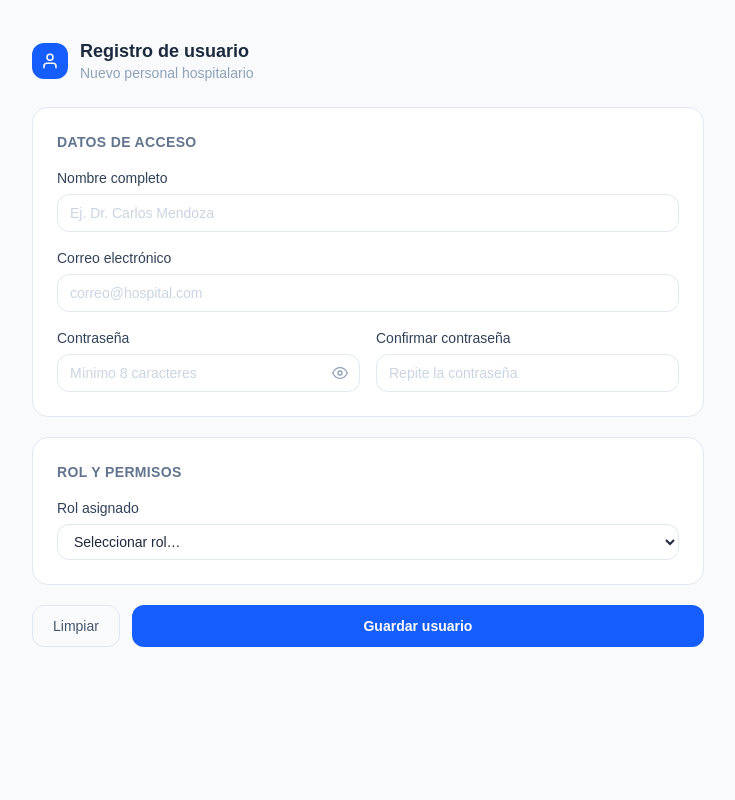
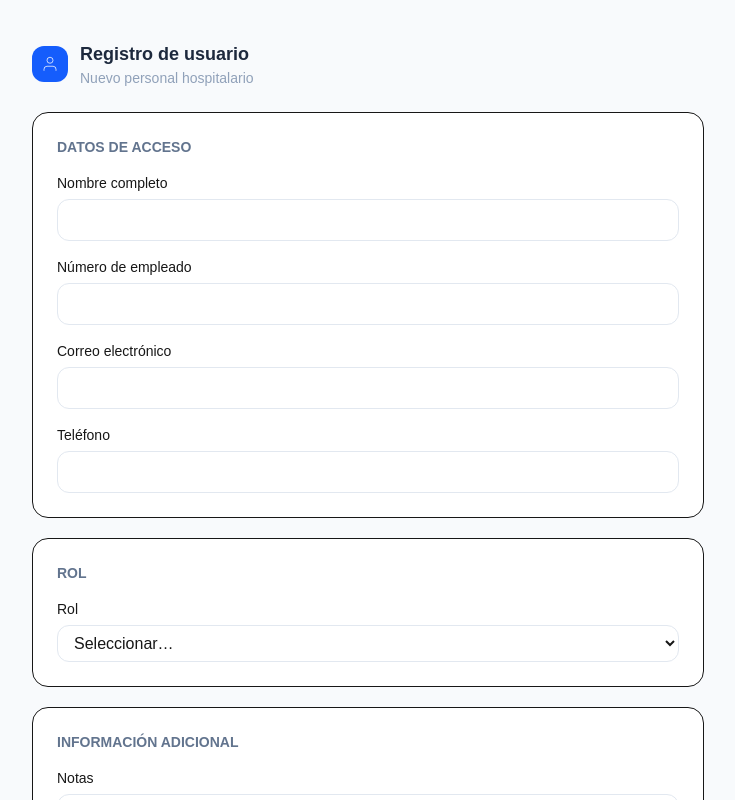
Before and after one commit to DiegoMendozaMateo/Desarrollo-equipo1, a Next.js app: page /registro in a window 1280 px wide. Shown: the top 800 px of the page, without its empty margins (272-1007 px from the left). Built offline with nearby package versions, Linux system fonts and the light colour scheme.

Commit message:
version anterior 2

```diff
--- a/app/api/auth/register/route.ts
+++ b/app/api/auth/register/route.ts
@@ -1,62 +1,79 @@
-import { NextRequest, NextResponse } from "next/server";
+import { NextResponse } from "next/server";
 import bcrypt from "bcrypt";
-import {getUserByEmail, createUser} from "@/models/usuarios.model";
+import {
+  getUserByEmail,
+  getUserByTelefono,
+  createUser,
+} from "@/models/usuarios.model";
 
-export async function POST(req: NextRequest) {
+export async function POST(req: Request) {
   try {
-    const { nombre, email, password, rol_id , telefono, datos_adicionales, } = await req.json();
+    const body = await req.json();
+    const { nombre, email, numero_empleado, telefono, rol_id, turno } = body;
 
-    if (!nombre || !email || !password || !rol_id || !telefono) {
+    // 1. Validaciones básicas
+    if (!nombre || !email || !numero_empleado || !rol_id || !telefono) {
       return NextResponse.json(
-        { error: "Todos los campos son requeridos" },
+        { error: "Faltan datos obligatorios: nombre, email, numero_empleado, telefono y rol_id son requeridos" },
         { status: 400 }
       );
     }
 
-    // Verificar si el email ya existe
-    const existing = await getUserByEmail(email);
-    if (existing) {
+    // 2. Verificar duplicados
+    const [emailExists, telefonoExists] = await Promise.all([
+      getUserByEmail(email),
+      getUserByTelefono(telefono),
+    ]);
+
+    if (emailExists) {
       return NextResponse.json(
-        { error: "El correo ya está registrado" },
-        { status: 409 }
+        { error: "El email ya está registrado" },
+        { status: 400 }
       );
     }
-
-    // Verificar correo electrónico válido
-    const emailRegex = /^[^\s@]+@[^\s@]+\.[^\s@]+$/;
-    if (!emailRegex.test(email)) {
+    if (telefonoExists) {
       return NextResponse.json(
-        { error: "Correo electrónico no válido" },
+        { error: "El teléfono ya está registrado" },
         { status: 400 }
       );
     }
 
-    // Validar que el teléfono sea un número
-    if (isNaN(telefono)) {
-      return NextResponse.json(
-        { error: "El teléfono debe ser un número" },
-        { status: 400 }
-      );
-    }
+    // 3. Generar contraseña temporal y hashear
+    const tempPassword = Math.random().toString(36).slice(-8);
+    const hashedPassword = await bcrypt.hash(tempPassword, 10);
 
-    // validar contraseña con 6 caracteres
-    if (password.length < 6) {
-      return NextResponse.json(
-        { error: "La contraseña debe tener al menos 6 caracteres" },
-        { status: 400 }
-      );
-    }
+    // 4. Campos extra en datos_adicionales (no existen como columnas en la BD)
+    const datos_adicionales = {
+      numero_empleado,
+      turno: turno ?? null,
+      requiere_cambio_password: true,
+      activo: true,
+    };
 
-    const hashedPassword = await bcrypt.hash(password, 10);
-    await createUser(nombre, email, hashedPassword, rol_id, telefono, datos_adicionales);
+    // 5. Crear usuario
+    const userId = await createUser(
+      nombre,
+      Number(telefono),
+      email,
+      hashedPassword,
+      Number(rol_id),
+      datos_adicionales
+    );
+
+    // 6. Aquí enviarías el email con la contraseña temporal
+    console.log(`Email enviado a ${email}. Pass temporal: ${tempPassword}`);
 
     return NextResponse.json(
-      { message: "Usuario creado exitosamente" },
+      {
+        message: "Usuario registrado con éxito",
+        userId,
+      },
       { status: 201 }
     );
-  } catch {
+
+  } catch (error: any) {
     return NextResponse.json(
-      { error: "Error al crear usuario" },
+      { error: error.message ?? "Error interno del servidor" },
       { status: 500 }
     );
   }
--- a/app/registro/page.tsx
+++ b/app/registro/page.tsx
@@ -1,6 +1,8 @@
+// components/RegistroUsuario.tsx
 "use client";
 
 import { useState } from "react";
+import { useRouter } from "next/navigation";
 
 interface Rol {
   id: number;
@@ -9,23 +11,21 @@ interface Rol {
 
 interface FormState {
   nombre: string;
+  numero_empleado: string;
   email: string;
-  password: string;
-  confirmar_password: string;
+  telefono: string;
   rol_id: string;
-
+  datos_adicionales: string;
 }
 
 interface FormErrors {
   nombre?: string;
+  numero_empleado?: string;
   email?: string;
-  password?: string;
-  confirmar_password?: string;
+  telefono?: string;
   rol_id?: string;
-
 }
 
-// En producción trae estos datos desde tu API / DB
 const ROLES: Rol[] = [
   { id: 1, nombre: "Director General" },
   { id: 2, nombre: "Subdirector Administrativo" },
@@ -39,60 +39,70 @@ const ROLES: Rol[] = [
 
 const INITIAL_STATE: FormState = {
   nombre: "",
+  numero_empleado: "",
   email: "",
-  password: "",
-  confirmar_password: "",
+  telefono: "",
   rol_id: "",
-
+  datos_adicionales: "",
 };
 
 export default function RegistroUsuario() {
+  const router = useRouter();
+
   const [form, setForm] = useState<FormState>(INITIAL_STATE);
   const [errors, setErrors] = useState<FormErrors>({});
-  const [showPassword, setShowPassword] = useState(false);
   const [submitted, setSubmitted] = useState(false);
 
   const validate = (): FormErrors => {
     const e: FormErrors = {};
+
     if (!form.nombre.trim()) e.nombre = "Requerido";
+
+    if (!form.numero_empleado.trim())
+      e.numero_empleado = "Requerido";
+
     if (!form.email.trim()) e.email = "Requerido";
     else if (!/^[^\s@]+@[^\s@]+\.[^\s@]+$/.test(form.email))
       e.email = "Correo inválido";
-    if (!form.password) e.password = "Requerido";
-    else if (form.password.length < 8)
-      e.password = "Mínimo 8 caracteres";
-    if (!form.confirmar_password)
-      e.confirmar_password = "Requerido";
-    else if (form.password !== form.confirmar_password)
-      e.confirmar_password = "Las contraseñas no coinciden";
+
+    if (!form.telefono.trim()) e.telefono = "Requerido";
+    else if (isNaN(Number(form.telefono))) e.telefono = "Solo números";
+    else if (form.telefono.length < 10)
+      e.telefono = "Mínimo 10 dígitos";
+
     if (!form.rol_id) e.rol_id = "Selecciona un rol";
+
     return e;
   };
 
   const handleChange = (
-    e: React.ChangeEvent<HTMLInputElement | HTMLSelectElement>
+    e: React.ChangeEvent<
+      HTMLInputElement | HTMLSelectElement | HTMLTextAreaElement
+    >
   ) => {
     const { name, value } = e.target;
+
     setForm((prev) => ({ ...prev, [name]: value }));
-    if (errors[name as keyof FormErrors])
+
+    if (errors[name as keyof FormErrors]) {
       setErrors((prev) => ({ ...prev, [name]: undefined }));
+    }
   };
 
   const handleSubmit = async (e: React.FormEvent) => {
     e.preventDefault();
+
     const errs = validate();
     if (Object.keys(errs).length > 0) {
       setErrors(errs);
       return;
     }
 
-    const { confirmar_password, ...payload } = form;
-
     try {
       const res = await fetch("/api/auth/register", {
         method: "POST",
         headers: { "Content-Type": "application/json" },
-        body: JSON.stringify(payload),
+        body: JSON.stringify(form),
       });
 
       const data = await res.json();
@@ -107,6 +117,12 @@ export default function RegistroUsuario() {
       }
 
       setSubmitted(true);
+
+      // 🔥 Redirección automática después de 2 segundos
+      setTimeout(() => {
+        router.push("/login");
+      }, 2000);
+
     } catch {
       setErrors({ email: "No se pudo conectar con el servidor" });
     }
@@ -118,35 +134,35 @@ export default function RegistroUsuario() {
     setSubmitted(false);
   };
 
+  // 🎉 Pantalla de éxito
   if (submitted) {
     return (
       <div className="min-h-screen bg-slate-50 flex items-center justify-center p-6">
         <div className="bg-white rounded-2xl border border-slate-200 p-10 max-w-md w-full text-center space-y-4">
           <div className="w-14 h-14 rounded-full bg-emerald-50 border border-emerald-200 flex items-center justify-center mx-auto">
-            <svg
-              width="28"
-              height="28"
-              viewBox="0 0 24 24"
-              fill="none"
-              stroke="#059669"
-              strokeWidth="2"
-              strokeLinecap="round"
-              strokeLinejoin="round"
-            >
+            <svg width="28" height="28" viewBox="0 0 24 24" fill="none" stroke="#059669" strokeWidth="2">
               <polyline points="20 6 9 17 4 12" />
             </svg>
           </div>
+
           <h2 className="text-xl font-semibold text-slate-800">
             Usuario registrado
           </h2>
+
           <p className="text-slate-500 text-sm">
-            El acceso de{" "}
-            <span className="font-medium text-slate-700">{form.nombre}</span>{" "}
-            fue creado correctamente.
+            Se envió una contraseña temporal al correo de{" "}
+            <span className="font-medium text-slate-700">
+              {form.email}
+            </span>
           </p>
+
+          <p className="text-xs text-slate-400">
+            Redirigiendo al login...
+          </p>
+
           <button
             onClick={handleReset}
-            className="mt-2 w-full py-2.5 rounded-xl border border-slate-200 text-sm font-medium text-slate-700 hover:bg-slate-50 transition-colors"
+            className="mt-2 w-full py-2.5 rounded-xl border border-slate-200 text-sm font-medium text-slate-700 hover:bg-slate-50"
           >
             Registrar otro usuario
           </button>
@@ -161,166 +177,98 @@ export default function RegistroUsuario() {
 
         {/* Header */}
         <div className="flex items-center gap-3">
-          <div className="w-9 h-9 rounded-xl bg-blue-600 flex items-center justify-center flex-shrink-0">
-            <svg
-              width="18"
-              height="18"
-              viewBox="0 0 24 24"
-              fill="none"
-              stroke="white"
-              strokeWidth="2"
-              strokeLinecap="round"
-              strokeLinejoin="round"
-            >
+          <div className="w-9 h-9 rounded-xl bg-blue-600 flex items-center justify-center">
+            <svg width="18" height="18" viewBox="0 0 24 24" fill="none" stroke="white">
               <path d="M20 21v-2a4 4 0 0 0-4-4H8a4 4 0 0 0-4 4v2" />
               <circle cx="12" cy="7" r="4" />
             </svg>
           </div>
           <div>
-            <h1 className="text-lg font-semibold text-slate-800 leading-tight">
+            <h1 className="text-lg font-semibold text-slate-800">
               Registro de usuario
             </h1>
-            <p className="text-sm text-slate-400">Nuevo personal hospitalario</p>
+            <p className="text-sm text-slate-400">
+              Nuevo personal hospitalario
+            </p>
           </div>
         </div>
 
         <form onSubmit={handleSubmit} className="space-y-5">
 
-          {/* Datos de acceso */}
-          <section className="bg-white rounded-2xl border border-slate-200 p-6 space-y-4">
-            <h2 className="text-sm font-semibold text-slate-500 uppercase tracking-wide">
+          <section className="bg-white rounded-2xl border p-6 space-y-4">
+            <h2 className="text-sm font-semibold text-slate-500 uppercase">
               Datos de acceso
             </h2>
 
             <Field label="Nombre completo" error={errors.nombre}>
-              <input
-                name="nombre"
-                value={form.nombre}
-                onChange={handleChange}
-                placeholder="Ej. Dr. Carlos Mendoza"
-                className={inputCls(errors.nombre)}
-              />
+              <input name="nombre" value={form.nombre} onChange={handleChange} className={inputCls(errors.nombre)} />
+            </Field>
+
+            <Field label="Número de empleado" error={errors.numero_empleado}>
+              <input name="numero_empleado" value={form.numero_empleado} onChange={handleChange} className={inputCls(errors.numero_empleado)} />
             </Field>
 
             <Field label="Correo electrónico" error={errors.email}>
-              <input
-                type="email"
-                name="email"
-                value={form.email}
-                onChange={handleChange}
-                placeholder="correo@hospital.com"
-                className={inputCls(errors.email)}
-              />
+              <input type="email" name="email" value={form.email} onChange={handleChange} className={inputCls(errors.email)} />
             </Field>
 
-            <div className="grid grid-cols-1 sm:grid-cols-2 gap-4">
-              <Field label="Contraseña" error={errors.password}>
-                <div className="relative">
-                  <input
-                    type={showPassword ? "text" : "password"}
-                    name="password"
-                    value={form.password}
-                    onChange={handleChange}
-                    placeholder="Mínimo 8 caracteres"
-                    className={inputCls(errors.password) + " pr-10"}
-                  />
-                  <button
-                    type="button"
-                    onClick={() => setShowPassword((v) => !v)}
-                    className="absolute right-3 top-1/2 -translate-y-1/2 text-slate-400 hover:text-slate-600"
-                    tabIndex={-1}
-                  >
-                    {showPassword ? (
-                      <svg width="16" height="16" viewBox="0 0 24 24" fill="none" stroke="currentColor" strokeWidth="2" strokeLinecap="round" strokeLinejoin="round">
-                        <path d="M17.94 17.94A10.07 10.07 0 0 1 12 20c-7 0-11-8-11-8a18.45 18.45 0 0 1 5.06-5.94" />
-                        <path d="M9.9 4.24A9.12 9.12 0 0 1 12 4c7 0 11 8 11 8a18.5 18.5 0 0 1-2.16 3.19" />
-                        <line x1="1" y1="1" x2="23" y2="23" />
-                      </svg>
-                    ) : (
-                      <svg width="16" height="16" viewBox="0 0 24 24" fill="none" stroke="currentColor" strokeWidth="2" strokeLinecap="round" strokeLinejoin="round">
-                        <path d="M1 12s4-8 11-8 11 8 11 8-4 8-11 8-11-8-11-8z" />
-                        <circle cx="12" cy="12" r="3" />
-                      </svg>
-                    )}
-                  </button>
-                </div>
-              </Field>
-
-              <Field label="Confirmar contraseña" error={errors.confirmar_password}>
-                <input
-                  type={showPassword ? "text" : "password"}
-                  name="confirmar_password"
-                  value={form.confirmar_password}
-                  onChange={handleChange}
-                  placeholder="Repite la contraseña"
-                  className={inputCls(errors.confirmar_password)}
-                />
-              </Field>
-            </div>
+            <Field label="Teléfono" error={errors.telefono}>
+              <input name="telefono" value={form.telefono} onChange={handleChange} className={inputCls(errors.telefono)} />
+            </Field>
           </section>
 
-          {/* Rol */}
-          <section className="bg-white rounded-2xl border border-slate-200 p-6 space-y-4">
-            <h2 className="text-sm font-semibold text-slate-500 uppercase tracking-wide">
-              Rol y permisos
+          <section className="bg-white rounded-2xl border p-6 space-y-4">
+            <h2 className="text-sm font-semibold text-slate-500 uppercase">
+              Rol
             </h2>
-            <Field label="Rol asignado" error={errors.rol_id}>
-              <select
-                name="rol_id"
-                value={form.rol_id}
-                onChange={handleChange}
-                className={inputCls(errors.rol_id)}
-              >
-                <option value="">Seleccionar rol…</option>
+
+            <Field label="Rol" error={errors.rol_id}>
+              <select name="rol_id" value={form.rol_id} onChange={handleChange} className={inputCls(errors.rol_id)}>
+                <option value="">Seleccionar…</option>
                 {ROLES.map((r) => (
-                  <option key={r.id} value={r.id}>
-                    {r.nombre}
-                  </option>
+                  <option key={r.id} value={r.id}>{r.nombre}</option>
                 ))}
               </select>
             </Field>
           </section>
 
-          {/* Acciones */}
+          <section className="bg-white rounded-2xl border p-6 space-y-4">
+            <h2 className="text-sm font-semibold text-slate-500 uppercase">
+              Información adicional
+            </h2>
+
+            <Field label="Notas">
+              <textarea
+                name="datos_adicionales"
+                value={form.datos_adicionales}
+                onChange={handleChange}
+                rows={4}
+                className={inputCls()}
+              />
+            </Field>
+          </section>
+
           <div className="flex gap-3">
-            <button
-              type="button"
-              onClick={handleReset}
-              className="px-5 py-2.5 rounded-xl border border-slate-200 text-sm font-medium text-slate-600 hover:bg-slate-100 transition-colors"
-            >
+            <button type="button" onClick={handleReset} className="px-5 py-2.5 border rounded-xl">
               Limpiar
             </button>
-            <button
-              type="submit"
-              className="flex-1 py-2.5 rounded-xl bg-blue-600 text-white text-sm font-semibold hover:bg-blue-700 active:scale-[0.99] transition-all"
-            >
+
+            <button type="submit" className="flex-1 py-2.5 rounded-xl bg-blue-600 text-white">
               Guardar usuario
             </button>
           </div>
+
         </form>
       </div>
     </div>
   );
 }
 
-// ── Helpers ───────────────────────────────────────────────────────────────────
-
-function Field({
-  label,
-  hint,
-  error,
-  children,
-}: {
-  label: string;
-  hint?: string;
-  error?: string;
-  children: React.ReactNode;
-}) {
+function Field({ label, error, children }: any) {
   return (
     <div className="flex flex-col gap-1.5">
-      <div className="flex items-baseline justify-between">
-        <label className="text-sm font-medium text-slate-700">{label}</label>
-        {hint && <span className="text-xs text-slate-400">{hint}</span>}
+      <div className="flex justify-between">
+        <label className="text-sm font-medium">{label}</label>
         {error && <span className="text-xs text-red-500">{error}</span>}
       </div>
       {children}
@@ -328,12 +276,8 @@ function Field({
   );
 }
 
-function inputCls(error?: string): string {
-  return [
-    "w-full px-3 py-2 rounded-xl border text-sm text-slate-800 bg-white",
-    "placeholder:text-slate-300 focus:outline-none focus:ring-2 transition-all",
-    error
-      ? "border-red-300 focus:ring-red-200"
-      : "border-slate-200 focus:ring-blue-100 focus:border-blue-400",
-  ].join(" ");
+function inputCls(error?: string) {
+  return `w-full px-3 py-2 rounded-xl border ${
+    error ? "border-red-300" : "border-slate-200"
+  }`;
 }
```
Also changed, not shown: models/usuarios.model.ts (+62 -14 lines), 1 other file (tests, documents, lock files or other folders).
